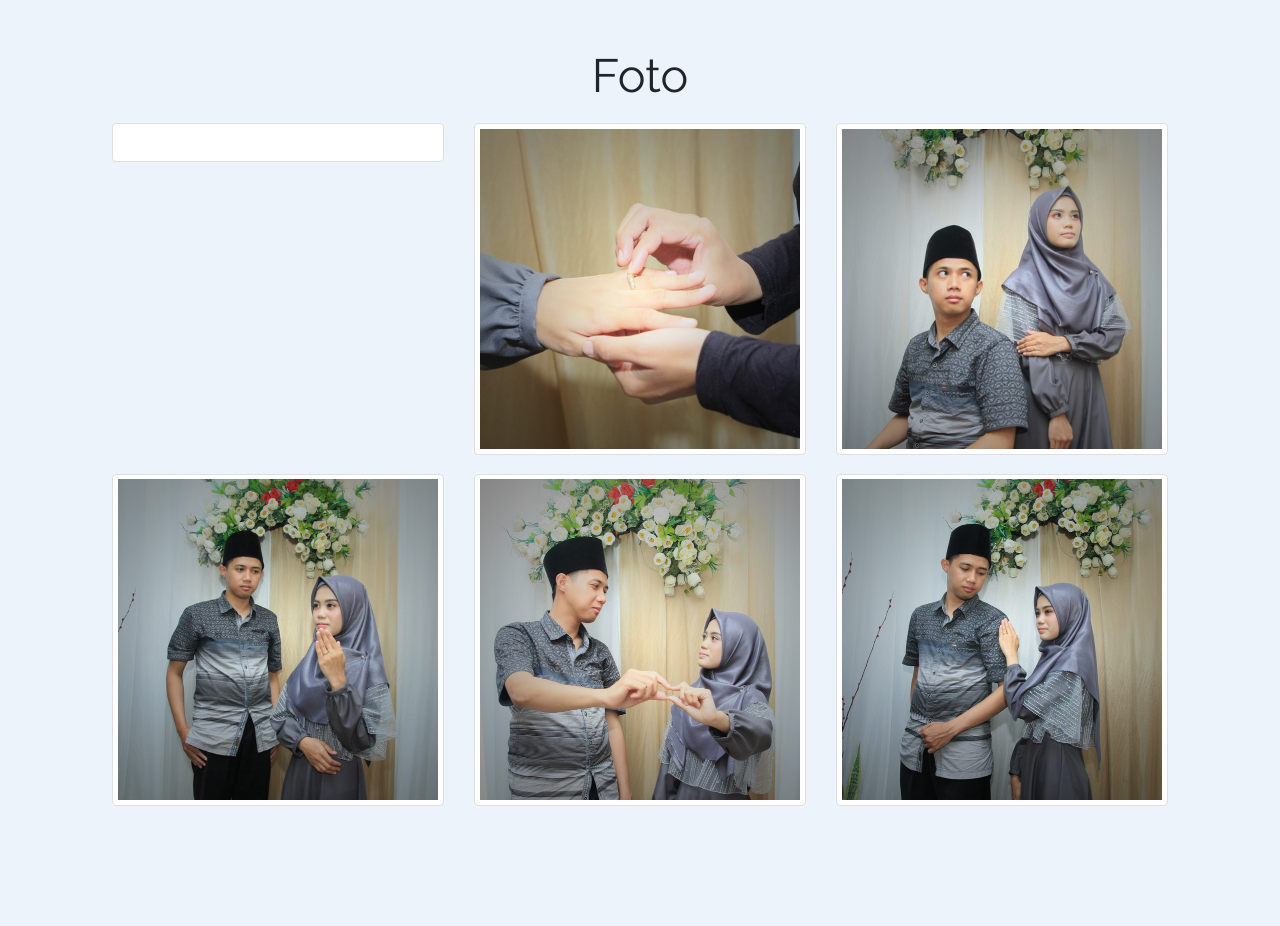
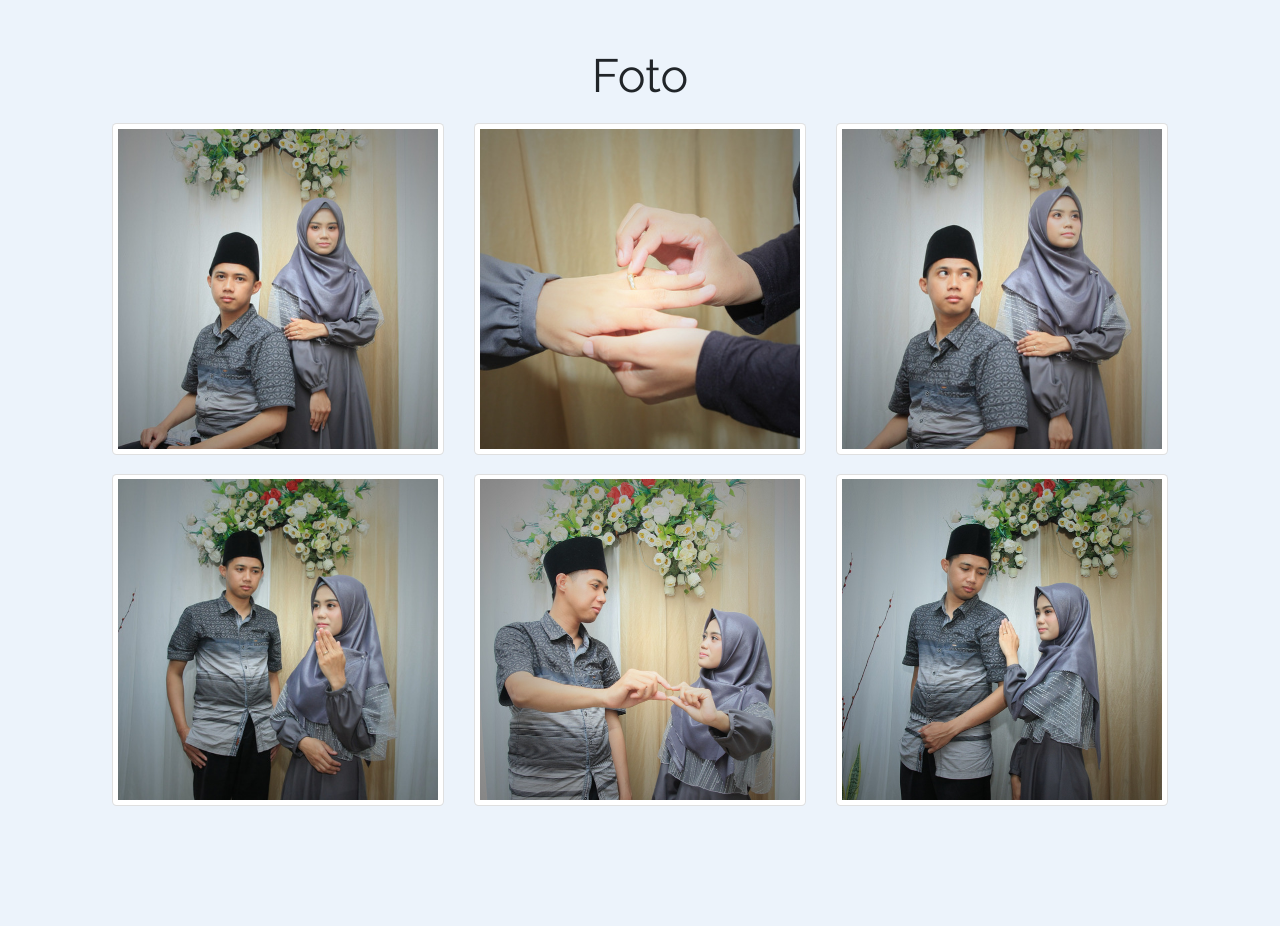
Before and after one commit to shabiqghazi/wedding-invitation, a plain HTML site: page index.html in a window 1280 px wide. Shown: the part 3220-4146 px from the top of the page. Drawn offline with nearby package versions, Linux system fonts and the light colour scheme; a web font is replaced by a local one.

Commit message:
Update index.html

```diff
--- a/index.html
+++ b/index.html
@@ -161,7 +161,7 @@
 						<div class="col-md-4" data-aos="fade-up" data-aos-duration="1000">
 							<div class="card my-2">
 								<div class="card-body p-1">
-									<img class="dynamic-image" src="assets/foto1(1).png" alt="" width="100%">
+									<img class="dynamic-image" src="assets/foto1(1).jpg" alt="" width="100%">
 								</div>
 							</div>
 						</div>
```
